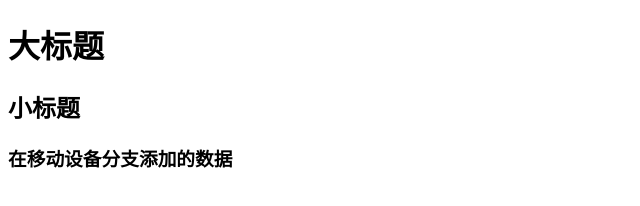
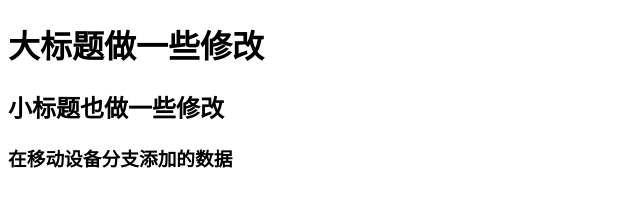
Before and after one commit to xing315/movietalk, a plain HTML site: page index.html in a window 1280 px wide. Shown: the whole page, without its empty margins (0-640 px from the left). Drawn offline with Linux system fonts and the light colour scheme.

Commit message:
添加了human.txt

```diff
--- a/index.html
+++ b/index.html
@@ -5,8 +5,8 @@
     <title>Document</title>
 </head>
     <body>
-        <h1>大标题</h1>
-        <h2>小标题</h2>
+        <h1>大标题做一些修改</h1>
+        <h2>小标题也做一些修改</h2>
         <h3>在移动设备分支添加的数据</h3>
     </body>
 </html>
```
Also changed, not shown: human.txt (added).
